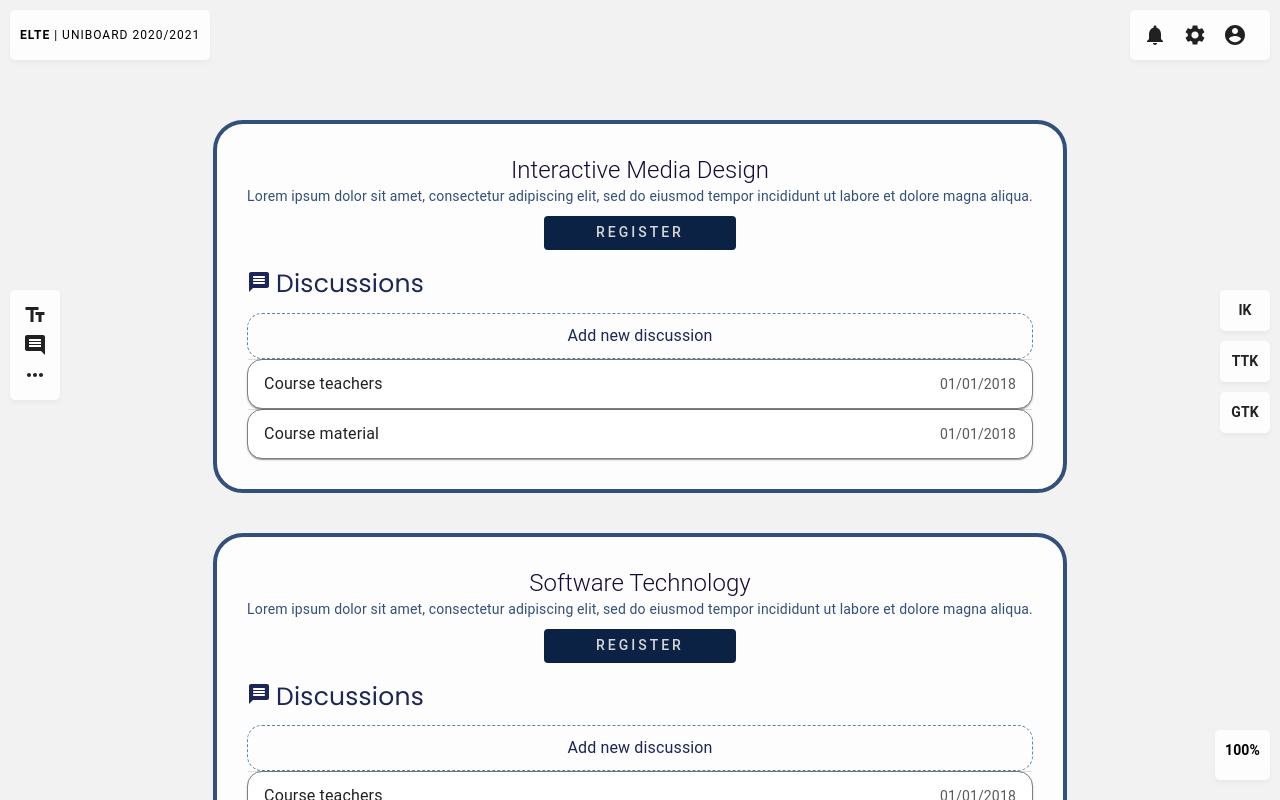
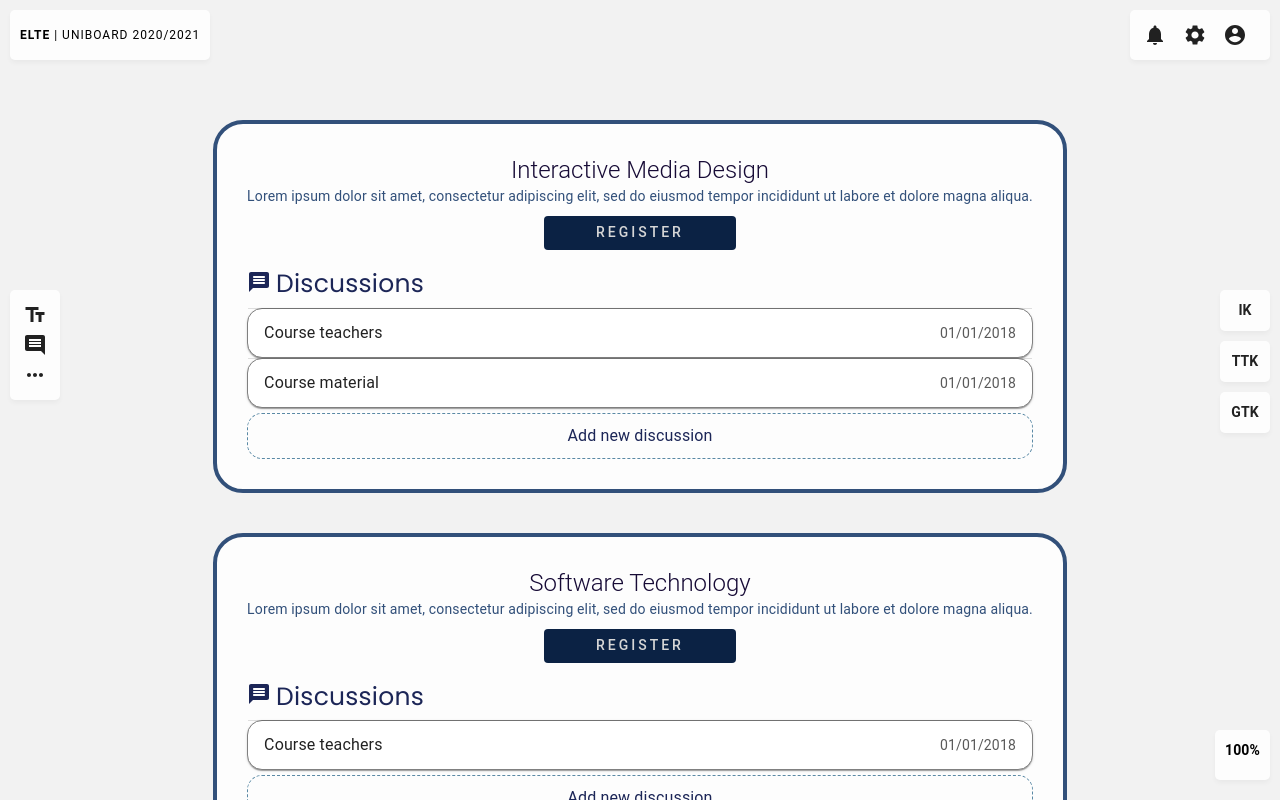
Before and after one commit to medaharrat/uni-board, a Next.js app: page / in a window 1280 px wide. Built offline with nearby package versions, Linux system fonts and the light colour scheme.

Commit message:
editing the design

```diff
--- a/src/components/Discussion/index.js
+++ b/src/components/Discussion/index.js
@@ -33,9 +33,6 @@ const Discussion = ({ discussions }) => {
                 <Grid item><Typography variant="body1" className={classes.title}>Discussions</Typography></Grid>
 
             </Grid>
-            <div className={classes.newDiscussion} onClick={handleOpen}>
-                <Typography> Add new discussion </Typography>
-            </div>
 
             {discussions.map((discussion, i) => (
                 <Accordion className= {classes.accordion} square expanded={expanded === `panel${i}`} onChange={handleChange(`panel${i}`)} key={discussion.id}>
@@ -55,6 +52,9 @@ const Discussion = ({ discussions }) => {
                     </AccordionDetails>
                 </Accordion>
             ))}
+            <div className={classes.newDiscussion} onClick={handleOpen}>
+                <Typography> Add new discussion </Typography>
+            </div>
 
             <Modal
                 open={open}
```
